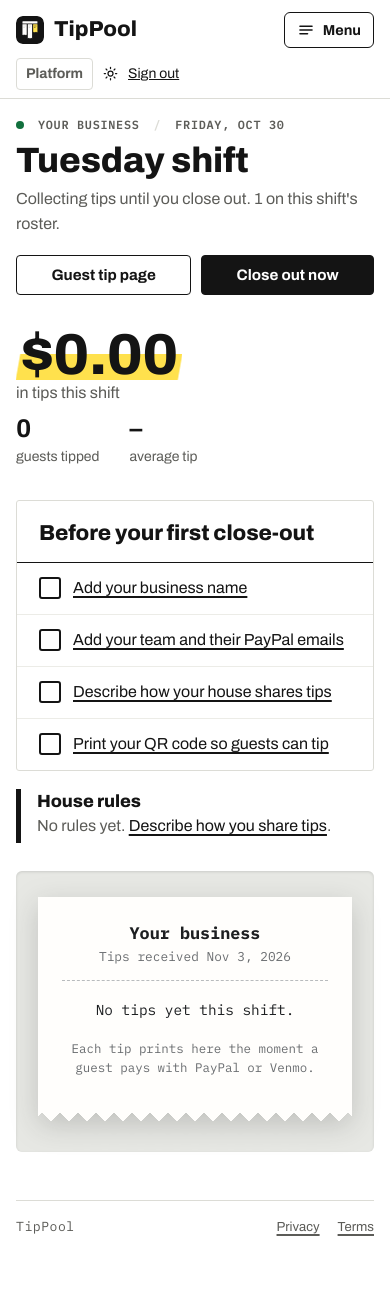
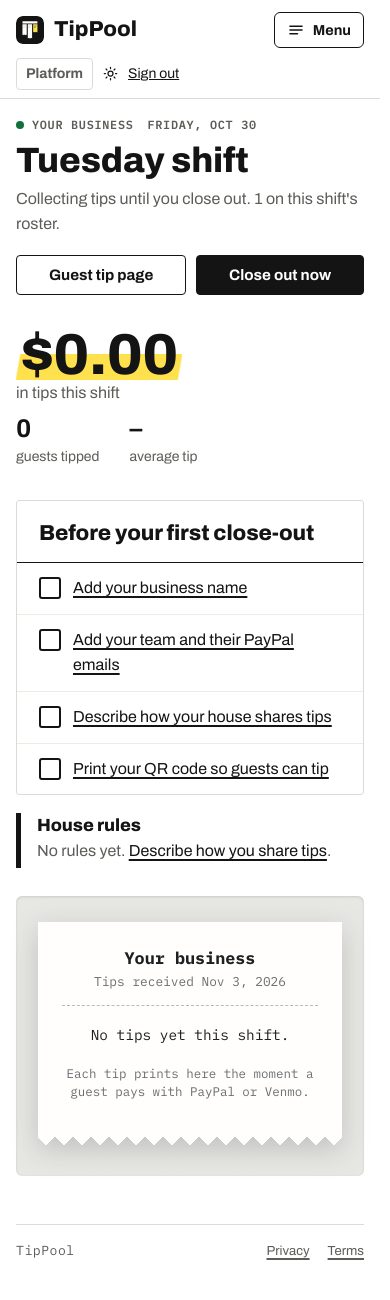
Before and after one commit to braileanuolimpiu-max/TipPool, a Django app: page / in a window 390 px wide. Shown: the top 1300 px of the page. Before the commit the page ends 1236 px from the top, so only its background shows below. Run offline with Django 5.2, Linux system fonts and the light colour scheme; a user stored in the database is signed in; data comes from the database, SQL or seed files in the repository; tables that the repository leaves empty hold one stand-in row (values such as "Sample post"); data that the repository does not hold is empty; parts of the project's set-up code (start-up, migrations or seed data) failed here and were passed over.

Commit message:
Responsive round 2: readable buttons on error pages, the tab rail tries labels then icons before scrolling (10 tabs at 900-990px), top bar on one line, rows on phones wrap their actions below, the demo tour never hides the last things on a page, field errors don't push rows out of line, one height in filter rows, breadcrumb wraps whole, small clock chip on phones, no sideways jump between pages, popups keep clear of the scrollbar, dark tabs in dark mode, dated chart labels, clearer settings headings

```diff
--- a/static/css/app.css
+++ b/static/css/app.css
@@ -213,7 +213,7 @@ table.data .r { text-align: right; font-variant-numeric: tabular-nums; }
 .receipt .foot { text-align: center; color: #6a6d70; font-size: .78rem; margin-top: 14px; }
 .receipt .lines > .line + .line { margin-top: 6px; }
 .receipt .lines.roomy > .line + .line { margin-top: 12px; }
-.receipt a { color: inherit; }
+.receipt a:not(.btn) { color: inherit; }
 .receipt .btn { font-family: var(--body); }
 .big-stamp { display: inline-block; border: 3px solid var(--go); color: var(--go); padding: 2px 14px; font: 700 1.4rem var(--mono);
   transform: rotate(-7deg); border-radius: 4px; margin: 4px 0 12px; animation: thunk .3s cubic-bezier(.2,1.6,.4,1); }
@@ -1127,8 +1127,8 @@ body.menu-open .tour { display: none; }
 :root[data-theme="dark"] body.app-shell .hl { background: linear-gradient(100deg, transparent 2%, rgba(245, 214, 61, .38) 3% 97%, transparent 98%) 0 85% / 100% 42% no-repeat; }
 :root[data-theme="dark"] body.app-shell .panel, .kpis > div, .tour { box-shadow: none; }
 :root[data-theme="dark"] body.app-shell .demo-banner { border-color: #6b5c17; }
-:root[data-theme="dark"] body.app-shell .receipt, .ticket, .qr-face, .tent, .sheet, .show-screen, .house-qr, .two-step-setup img { --ink: #141414; --paper: #ffffff; --graphite: #5c5c58; --hair: #dcdcd6; --hair-soft: #ececE7; --steel-1: #f2f3f1; --marker-soft: #fff6c7; --go: #12703d; --wait: #9a5b00; --void: #c4291f; --thermal: #fffefc; color-scheme: light; }
-:root[data-theme="dark"] body.app-shell .ticket { color: #141414; }
+:root[data-theme="dark"] body.app-shell .receipt, .qr-face, .tent, .sheet, .show-screen, .house-qr, .two-step-setup img { --ink: #141414; --paper: #ffffff; --graphite: #5c5c58; --hair: #dcdcd6; --hair-soft: #ececE7; --steel-1: #f2f3f1; --marker-soft: #fff6c7; --go: #12703d; --wait: #9a5b00; --void: #c4291f; --thermal: #fffefc; color-scheme: light; }
+:root[data-theme="dark"] body.app-shell .ticket[aria-current="page"] { color: #141414; }
 :root[data-theme="dark"] body.app-shell .tour { background: var(--tray-deep); border-color: var(--hair); }
 :root[data-theme="dark"] body.app-shell .btn-danger { color: #141414; }
 .theme-btn { background: none; border: 1px solid var(--hair); border-radius: 4px; padding: 5px 8px; cursor: pointer; color: var(--ink); font: 600 .8rem var(--body); display: inline-flex; align-items: center; gap: 6px; }
@@ -1287,3 +1287,42 @@ input[type=time]::-webkit-calendar-picker-indicator { display: none !important;
   .settings-nav, .stepper { -webkit-mask-image: linear-gradient(90deg, #000 calc(100% - 36px), transparent);
     mask-image: linear-gradient(90deg, #000 calc(100% - 36px), transparent); padding-right: 24px; }
 }
+
+/* ---------- responsive round 2 ---------- */
+/* the rail's last resort before scrolling: icons, with the current tab's name */
+@media (min-width: 761px) {
+  .rail nav.icon-tabs .ticket svg { display: block; }
+  .rail nav.icon-tabs .ticket .label { display: none; }
+  .rail nav.icon-tabs .ticket[aria-current="page"] .label { display: inline; }
+}
+/* rows on phones: the actions drop below the text instead of squeezing it to a column */
+@media (max-width: 600px) {
+  .rows > li { flex-wrap: wrap; }
+  .rows > li > div[style*="flex:1"] { flex: 1 1 200px !important; }
+}
+/* the demo tour never covers the last things on a page */
+.main:has(.tour) { padding-bottom: 96px; }
+@media (max-width: 900px) { .tour[open] { max-height: 60vh; } }
+/* a field's error never pushes its row out of line */
+.inline-form > div { position: relative; }
+.inline-form .field-error { position: absolute; left: 0; top: 100%; margin-top: 3px; white-space: nowrap; z-index: 2; }
+.inline-form:has(.field-error) { margin-bottom: 18px; }
+/* filter rows: one height for every control */
+.activity-filter select, .activity-filter input:not([type=checkbox]),
+.page-head .report-filter select, .page-head .report-filter input { min-height: 40px; height: 40px; }
+/* the breadcrumb wraps as whole pieces */
+.eyebrow .eb-place { display: inline-flex; align-items: center; gap: 8px; }
+@media (max-width: 600px) { .eyebrow .sep { display: none; } }
+/* "on the clock now" stays a small chip on phones */
+@media (max-width: 520px) {
+  .roster .who strong { flex: 1 1 calc(100% - 50px); }
+  .roster .who .src { flex-basis: auto; width: max-content; margin-left: 42px; }
+}
+/* no sideways jump between short and long pages */
+html { scrollbar-gutter: stable; }
+/* overview tiles: labels line up; a little air above the stats */
+.kpis > div { align-content: start; }
+.loc-card .pace-stats { margin-top: 4px; }
+
+.who-am-i > span, .who-am-i button, .who-am-i a { white-space: nowrap; }
+@media (max-width: 1100px) { .who-am-i .who-label { display: none; } }
--- a/static/js/pick.js
+++ b/static/js/pick.js
@@ -83,13 +83,13 @@
   function place(select, list) {
     const r = select.getBoundingClientRect();
     const below = window.innerHeight - r.bottom - 12, above = r.top - 12;
-    list.style.width = `${Math.min(r.width, window.innerWidth - 16)}px`;  // exactly as wide as its box
+    list.style.width = `${Math.min(r.width, document.documentElement.clientWidth - 16)}px`;  // exactly as wide as its box
     const upward = below < 220 && above > below;
     list.style.maxHeight = `${Math.min(320, upward ? above : below)}px`;
     if (upward) list.style.bottom = `${window.innerHeight - r.top + 4}px`;
     else list.style.top = `${r.bottom + 4}px`;
     const width = list.offsetWidth;
-    list.style.left = `${Math.max(8, Math.min(r.left, window.innerWidth - width - 8))}px`;
+    list.style.left = `${Math.max(8, Math.min(r.left, document.documentElement.clientWidth - width - 8))}px`;
   }
 
   function openFor(select) {
--- a/static/js/ui.js
+++ b/static/js/ui.js
@@ -134,7 +134,7 @@
       const r = input.getBoundingClientRect();
       const up = window.innerHeight - r.bottom < box.offsetHeight + 12 && r.top > box.offsetHeight + 12;
       box.style.top = `${up ? r.top - box.offsetHeight - 4 : r.bottom + 4}px`;
-      box.style.left = `${Math.max(8, Math.min(r.left, window.innerWidth - box.offsetWidth - 8))}px`;
+      box.style.left = `${Math.max(8, Math.min(r.left, document.documentElement.clientWidth - box.offsetWidth - 8))}px`;
       box.addEventListener("mousedown", (e) => e.preventDefault());
       box.addEventListener("click", (e) => {
         const day = e.target.closest(".cal-day"), nav = e.target.closest(".cal-nav"), act = e.target.closest("[data-act]");
@@ -216,7 +216,7 @@
         const above = r.top > tip.offsetHeight + 12;
         tip.classList.toggle("below", !above);
         tip.style.top = `${above ? r.top - tip.offsetHeight - 8 : r.bottom + 8}px`;
-        tip.style.left = `${Math.max(8, Math.min(r.left + r.width / 2 - tip.offsetWidth / 2, window.innerWidth - tip.offsetWidth - 8))}px`;
+        tip.style.left = `${Math.max(8, Math.min(r.left + r.width / 2 - tip.offsetWidth / 2, document.documentElement.clientWidth - tip.offsetWidth - 8))}px`;
       }, 350);
     });
     document.addEventListener("mouseout", (e) => {
--- a/templates/404.html
+++ b/templates/404.html
@@ -4,5 +4,5 @@
 {% block headline %}Nothing on this ticket{% endblock %}
 {% block message %}
 <p>{% if exception %}{{ exception }}{% else %}This page doesn't exist, or the link has changed.{% endif %}</p>
-<p class="small muted">Scanned a tip code? Ask the staff for a fresh one. Lost your staff link? <a href="{% url 'email_my_link' %}">Email me my link</a>.</p>
+<p class="small muted">{% if not exception %}Scanned a tip code? Ask the staff for a fresh one. {% endif %}Lost your staff link? <a href="{% url 'email_my_link' %}">Email me my link</a>.</p>
 {% endblock %}
--- a/templates/_demo_tour.html
+++ b/templates/_demo_tour.html
@@ -23,7 +23,7 @@
     const tour = document.getElementById("demo-tour");
     let seen = false;
     try { seen = localStorage.getItem("tp-tour-seen") === "1"; } catch (e) { seen = true; }
-    if (!seen && {% if u == "dashboard" %}true{% else %}false{% endif %} && !window.matchMedia("(max-width: 640px)").matches) {
+    if (!seen && {% if u == "dashboard" %}true{% else %}false{% endif %} && !window.matchMedia("(max-width: 1100px)").matches) {
       tour.open = true;
       try { localStorage.setItem("tp-tour-seen", "1"); } catch (e) {}
     }
--- a/templates/app.html
+++ b/templates/app.html
@@ -19,7 +19,7 @@
   </button>
   <div class="who-am-i">
     {% if is_operator %}<a class="platform-link" href="{% url 'platform_settings' %}" title="Email, AI, PayPal and the scheduler, for the whole site">Platform</a>{% endif %}
-    <span>Signed in as <a href="{% url 'two_step' %}" title="Your password and two-step sign-in">{{ user.get_full_name|default:user.username }}</a></span>
+    <span><span class="who-label">Signed in as </span><a href="{% url 'two_step' %}" title="Your password and two-step sign-in">{{ user.get_full_name|default:user.username }}</a></span>
     <button type="button" class="theme-btn" id="theme-btn" role="switch" aria-checked="false" aria-label="Dark mode" title="Switch between light and dark">
       <svg class="icon-light" viewBox="0 0 24 24" fill="none" stroke="currentColor" stroke-width="2" stroke-linecap="round" aria-hidden="true"><circle cx="12" cy="12" r="4"/><path d="M12 2v2M12 20v2M4.9 4.9l1.4 1.4M17.7 17.7l1.4 1.4M2 12h2M20 12h2M4.9 19.1l1.4-1.4M17.7 6.3l1.4-1.4"/></svg>
       <svg class="icon-dark" viewBox="0 0 24 24" fill="none" stroke="currentColor" stroke-width="2" stroke-linecap="round" stroke-linejoin="round" aria-hidden="true"><path d="M20 14.5A8 8 0 0 1 9.5 4a8 8 0 1 0 10.5 10.5z"/></svg>
@@ -71,7 +71,7 @@
 <main class="main" id="content" tabindex="-1">
   {% if business.payouts_frozen %}<div class="flash error frozen-banner no-print" role="alert"><strong>All payouts are frozen</strong> by {{ business.payouts_frozen_by }}. Tips still come in; nothing is paid out.{% if user.manager.is_owner %} <a href="{% url 'settings' %}#owner">Turn payouts back on</a>{% endif %}</div>{% endif %}
   {% if business.is_demo %}<div class="demo-banner no-print"><strong>Demo business.</strong> Sample data and PayPal sandbox money only. It's removed after a week. <a href="{% url 'signup' %}">Create your own account</a></div>{% endif %}
-  <p class="eyebrow" aria-hidden="true"><span class="dot"></span>{{ restaurant_name }}<span class="sep">/</span>{% block eyebrow_date %}{% now "l, M j" %}{% endblock %}</p>
+  <p class="eyebrow" aria-hidden="true"><span class="eb-place"><span class="dot"></span>{{ restaurant_name }}</span><span class="sep">/</span>{% block eyebrow_date %}{% now "l, M j" %}{% endblock %}</p>
   {% for message in messages %}<div class="flash {{ message.tags }}" role="status">{{ message }}</div>{% endfor %}
   {% block content %}{% endblock %}
   {% if demo_tour %}{% include "_demo_tour.html" %}{% endif %}
@@ -99,9 +99,10 @@
     const nav = document.querySelector(".rail nav");
     if (!nav) return;
     const fit = () => {
-      nav.classList.remove("no-icons", "scrolls");
+      nav.classList.remove("no-icons", "icon-tabs", "scrolls");
       if (window.innerWidth <= 760) return;  // phones use the menu sheet
       if (nav.scrollWidth > nav.clientWidth + 1) nav.classList.add("no-icons");
+      if (nav.scrollWidth > nav.clientWidth + 1) { nav.classList.remove("no-icons"); nav.classList.add("icon-tabs"); }
       if (nav.scrollWidth > nav.clientWidth + 1) {
         nav.classList.add("scrolls");
         const current = nav.querySelector('[aria-current="page"]');
--- a/tips/templates/tips/dashboard.html
+++ b/tips/templates/tips/dashboard.html
@@ -70,7 +70,7 @@
           <div class="bar-col" tabindex="0" data-tip="{{ r.night.date|date:'D M j' }} · {{ cur }}{{ r.total|money }}">
             <span class="bar-val">{% if r.label %}{{ cur }}{{ r.total|floatformat:"0" }}{% endif %}</span>
             <span class="bar" style="--h:{{ r.height }}"></span>
-            <span class="bar-day">{{ r.night.date|date:"D" }}</span>
+            <span class="bar-day">{{ r.night.date|date:"D j" }}</span>
           </div>
           {% endfor %}
         </div>
--- a/tips/templates/tips/settings.html
+++ b/tips/templates/tips/settings.html
@@ -16,7 +16,7 @@
     <a href="#sharing"><span>03</span>How tips are shared</a>
     <a href="#closing"><span>04</span>Closing time</a>
     <a href="#after-close"><span>05</span>When a shift closes</a>
-    <p class="settings-nav-title">{{ business.name }}</p>
+    <p class="settings-nav-title">{% if business.name == restaurant.display_name %}Whole business{% else %}{{ business.name }}{% endif %}</p>
     <a href="#payments"><span>06</span>Payments</a>
     <a href="#owner"><span>07</span>Owner controls</a>
     <a href="#locations"><span>08</span>Locations</a>
--- a/tips/views.py
+++ b/tips/views.py
@@ -210,6 +210,8 @@ def tip_thanks(request):
             log.warning("Capture on return page failed for %s", order_id)
     if tip:  # show the business the tip went to, even without ?at= in the return link
         request.location = tip.night.location
+    elif request.GET.get("at"):
+        request.location = public_location(request)
     if request.location is None:
         raise Http404("We couldn't find that tip.")
     timezone.activate(autoclose.location_tz(request.location))
```
